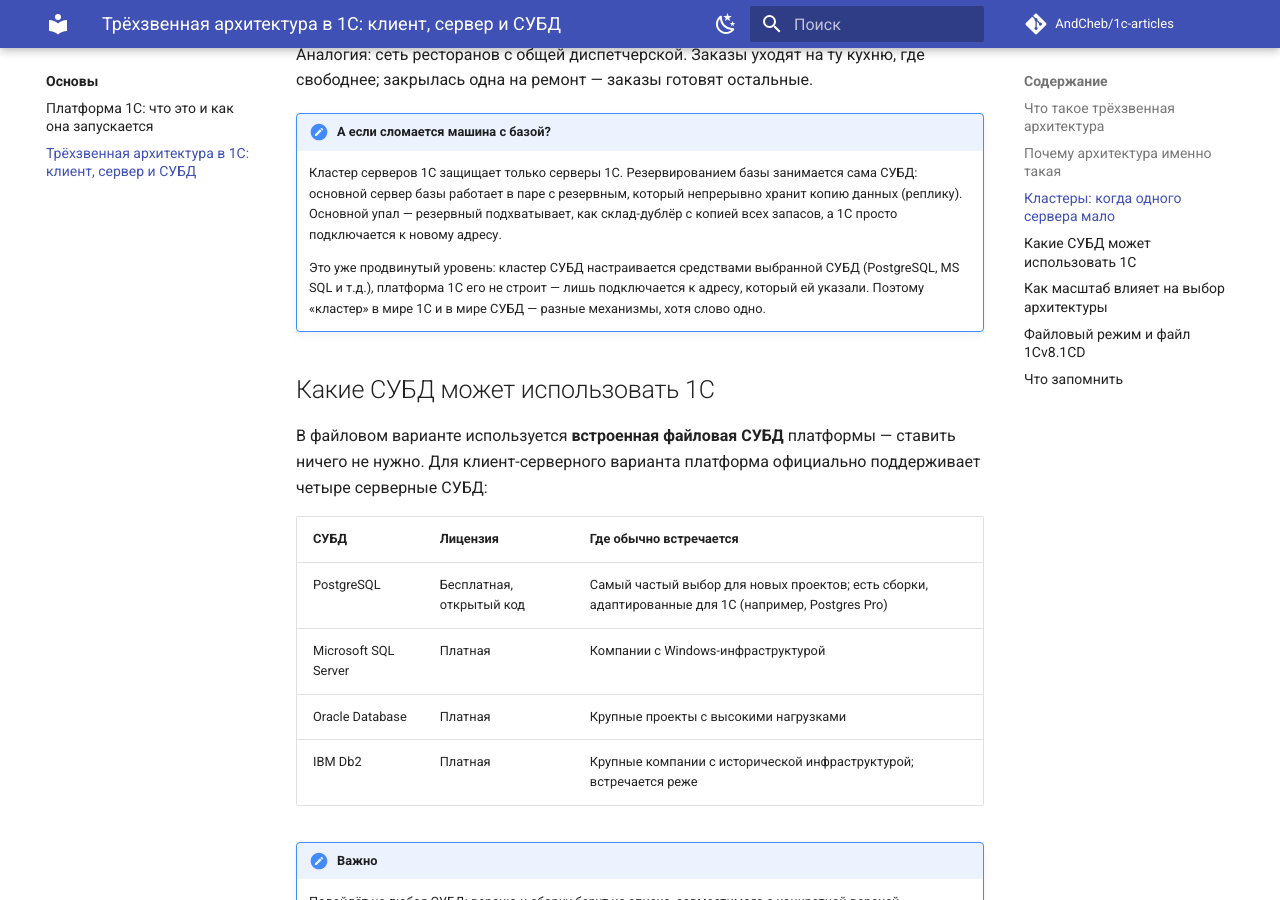
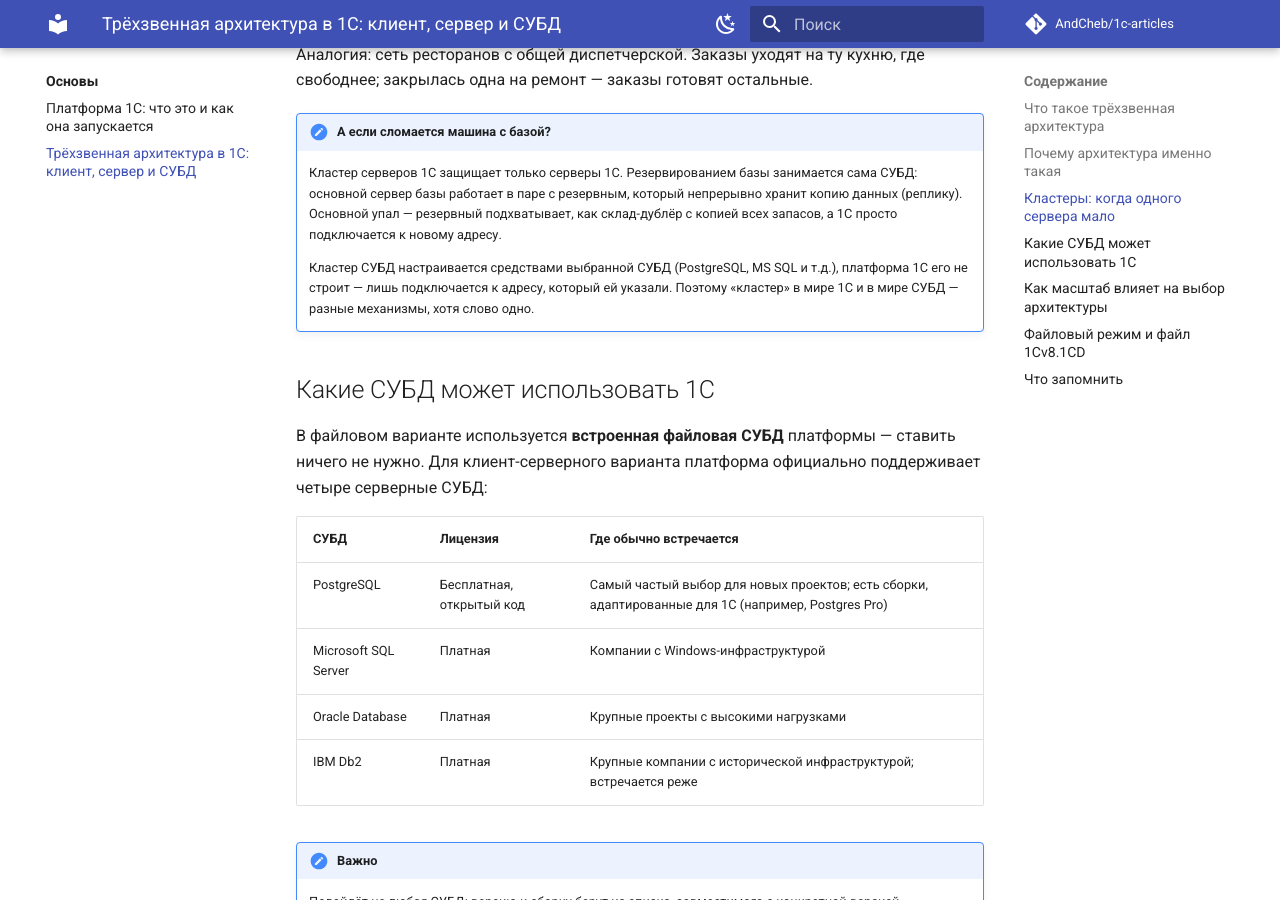
Before and after one commit to AndCheb/1c-articles, an MkDocs documentation site: the page built from docs/basics/three-tier-architecture.md, in a window 1280 px wide and 900 px high, scrolled down 2757 px. Built offline with MkDocs 1.6.1 and Material for MkDocs 9.7.7, drawn with Linux system fonts in a browser that asks for light colours; comment, search, counter and statistics services are not loaded.

Commit message:
Статья о трёхзвенной архитектуре: убрана лишняя приписка про продвинутый уровень в заметке о кластере СУБД
Co-authored-by: Cursor <cursoragent@cursor.com>

```diff
--- a/docs/basics/three-tier-architecture.md
+++ b/docs/basics/three-tier-architecture.md
@@ -73,7 +73,7 @@ tags:
 !!! note "А если сломается машина с базой?"
     Кластер серверов 1С защищает только серверы 1С. Резервированием базы занимается сама СУБД: основной сервер базы работает в паре с резервным, который непрерывно хранит копию данных (реплику). Основной упал — резервный подхватывает, как склад-дублёр с копией всех запасов, а 1С просто подключается к новому адресу.
 
-    Это уже продвинутый уровень: кластер СУБД настраивается средствами выбранной СУБД (PostgreSQL, MS SQL и т.д.), платформа 1С его не строит — лишь подключается к адресу, который ей указали. Поэтому «кластер» в мире 1С и в мире СУБД — разные механизмы, хотя слово одно.
+    Кластер СУБД настраивается средствами выбранной СУБД (PostgreSQL, MS SQL и т.д.), платформа 1С его не строит — лишь подключается к адресу, который ей указали. Поэтому «кластер» в мире 1С и в мире СУБД — разные механизмы, хотя слово одно.
 
 ## Какие СУБД может использовать 1С
 
```
